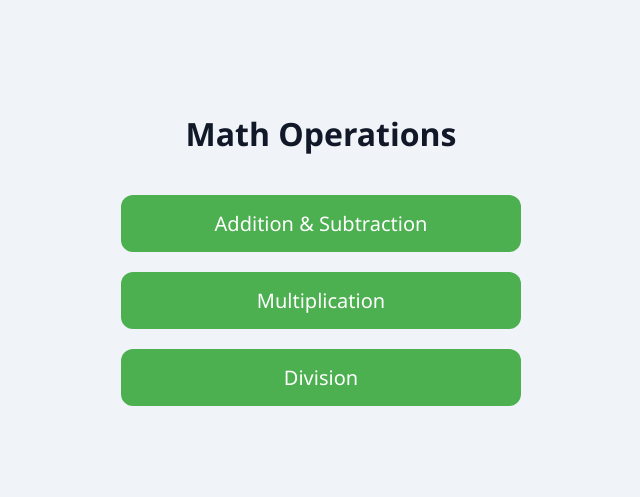
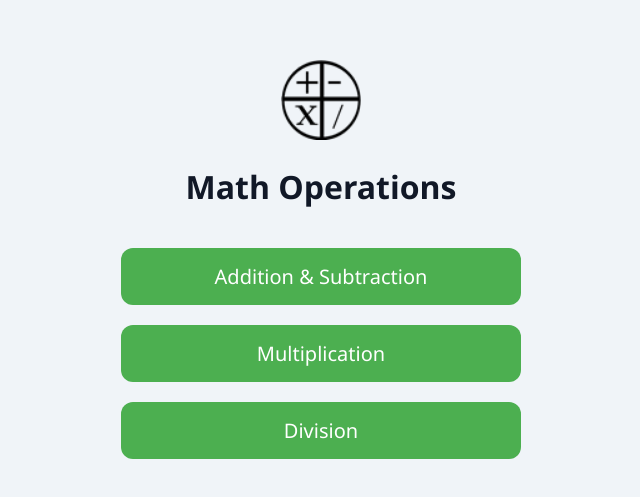
Before and after one commit to ArunAutoGit/mutiplication, a plain HTML site: page index.html in a window 1280 px wide. Shown: the part 141-638 px from the top of the page, without its empty margins (319-959 px from the left). Drawn offline with Linux system fonts and the light colour scheme.

Commit message:
files refactoring

```diff
--- a/index.html
+++ b/index.html
@@ -4,6 +4,12 @@
   <meta charset="UTF-8">
   <meta name="viewport" content="width=device-width, initial-scale=1.0">
   <title>Math Operations Index</title>
+
+  <!-- ====== Favicon ====== -->
+  <link rel="icon" href="favicon.ico" type="image/x-icon">
+<link rel="icon" type="image/png" href="image/favicon.png">
+  <link rel="icon" type="image/svg+xml" href="favicon.svg">
+
   <style>
     /* ====== Reset & Base ====== */
     * {
@@ -76,12 +82,15 @@
 </head>
 <body>
   <div class="container">
+    <!-- Logo / favicon image -->
+    <img src="image/favicon.png" alt="Site Logo" style="width:80px; height:80px; margin-bottom:20px;">
     <h1>Math Operations</h1>
     <div class="menu">
-      <a href="addition and subtraction.html">Addition & Subtraction</a>
-      <a href="multiplication.html">Multiplication</a>
-      <a href="division.html">Division</a>
+        <a href="addition and subtraction.html">Addition & Subtraction</a>
+        <a href="multiplication.html">Multiplication</a>
+        <a href="division.html">Division</a>
     </div>
+</div>
   </div>
 </body>
 </html>
```
Also changed, not shown: addition and subtraction.html (+3 -0 lines), division.html (+4 -0 lines), multiplication.html (+3 -0 lines).
